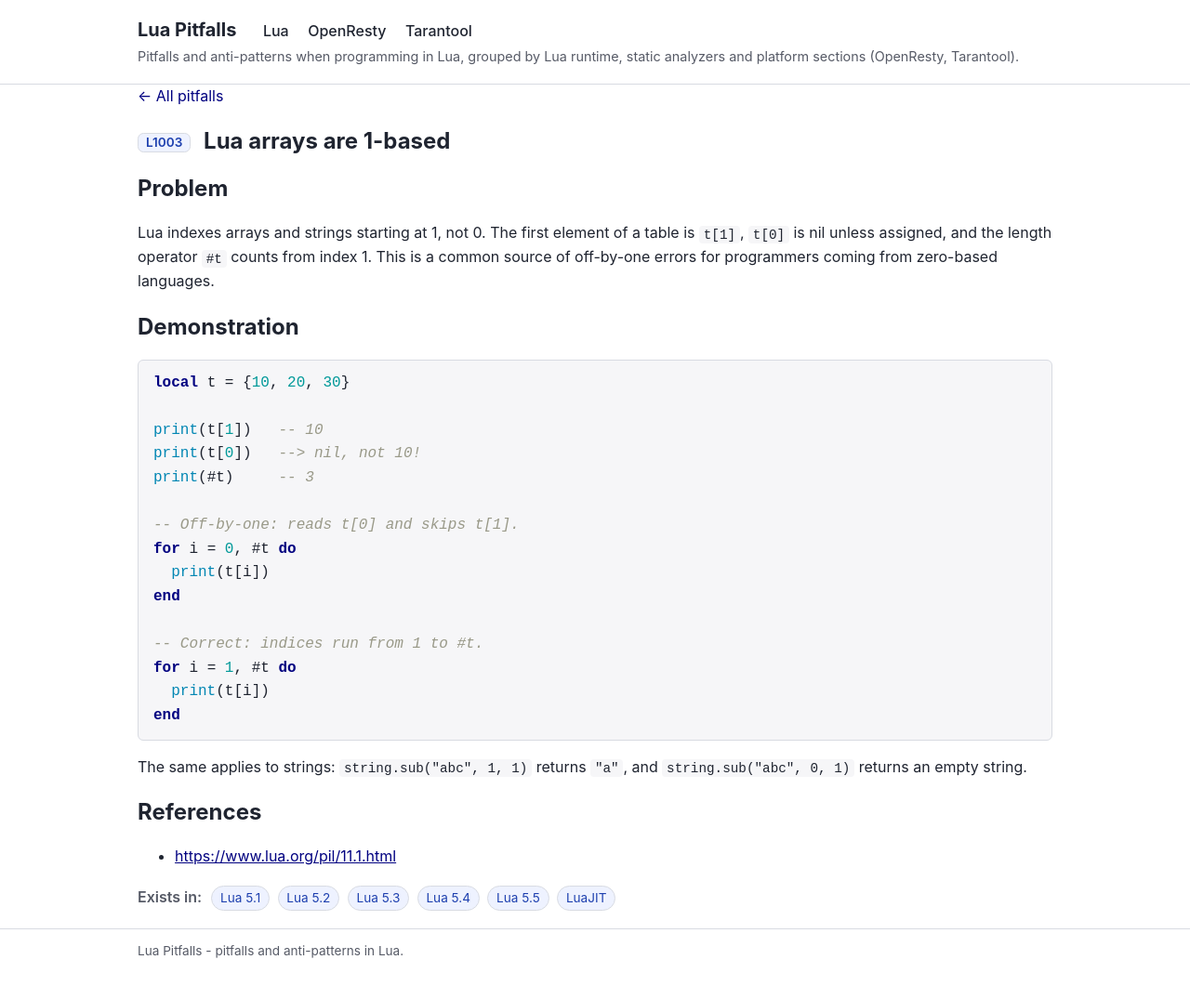
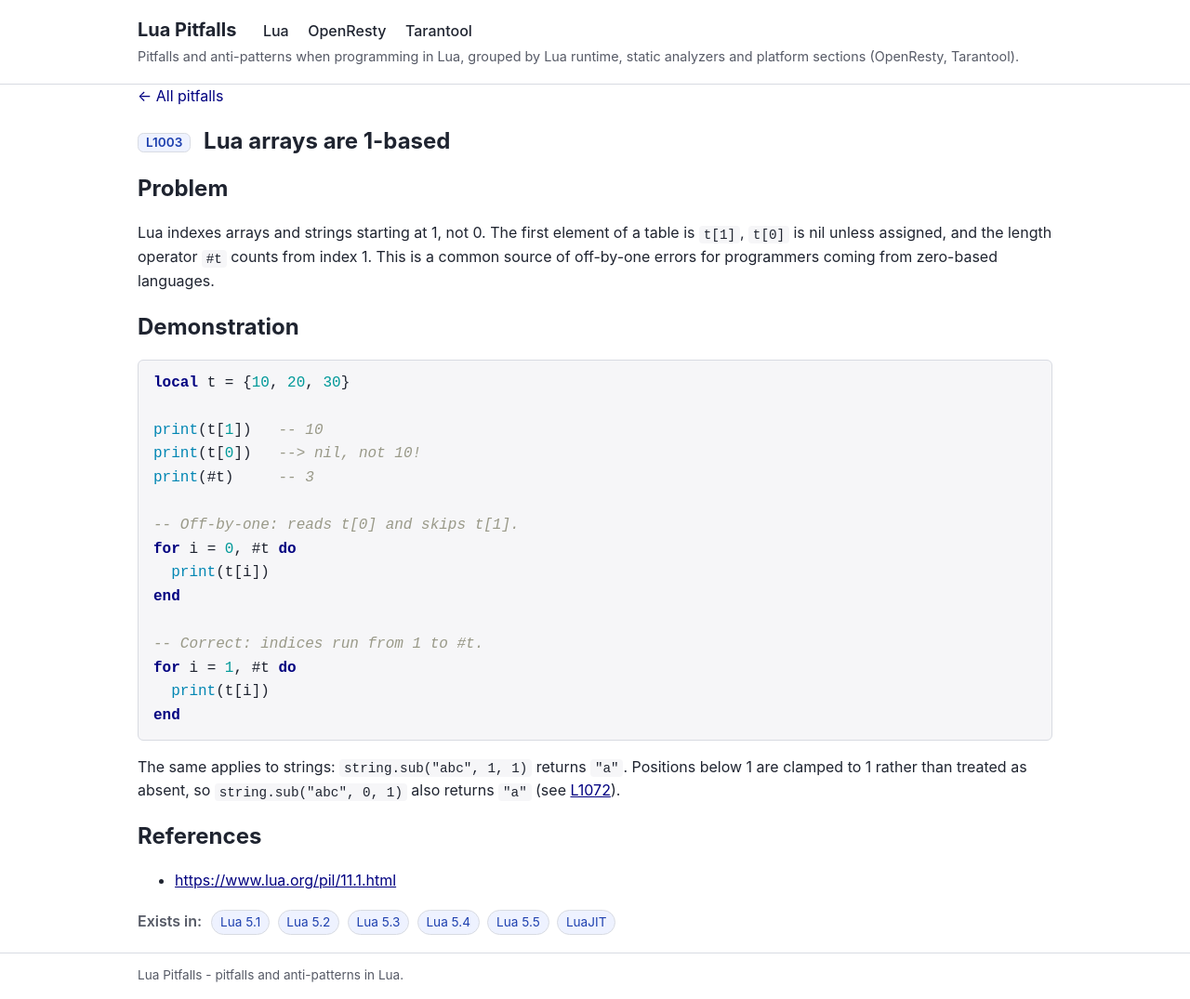
Before and after one commit to ligurio/lua-pitfalls, a Jekyll site: the page built from _pitfalls/L1003.md, in a window 1280 px wide. Shown: the whole page at 93% size. Built offline with Jekyll 4.4.1, drawn with Linux system fonts in a browser that asks for light colours; before the commit the page ends 1049 px from its top, so only the background shows below that.

Commit message:
Fix false string.sub claim in L1003
string.sub("abc", 0, 1) returns "a", not an empty string: positions
below 1 are clamped to 1. This holds for Lua 5.1-5.5 and LuaJIT.
Reference L1072, which covers range clamping.

````diff
--- a/_pitfalls/L1003.md
+++ b/_pitfalls/L1003.md
@@ -34,8 +34,9 @@ for i = 1, #t do
 end
 ```
 
-The same applies to strings: `string.sub("abc", 1, 1)` returns `"a"`, and
-`string.sub("abc", 0, 1)` returns an empty string.
+The same applies to strings: `string.sub("abc", 1, 1)` returns `"a"`. Positions
+below 1 are clamped to 1 rather than treated as absent, so
+`string.sub("abc", 0, 1)` also returns `"a"` (see [L1072](/p/L1072/)).
 
 ## References
 
````
